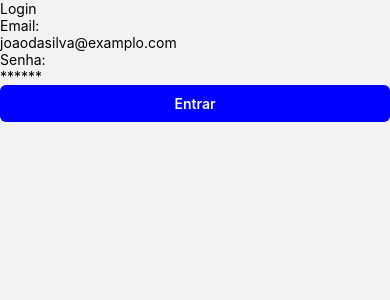
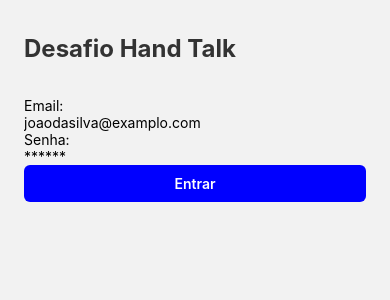
Before and after one commit to Alex-dll/desafio-hand-talk, a React Native app: screen /login in a window 390 px wide. Shown: the top 300 px of the page. Built offline with nearby package versions, Linux system fonts and the light colour scheme.

Commit message:
feat: styles

```diff
--- a/src/screens/Login/Login.tsx
+++ b/src/screens/Login/Login.tsx
@@ -31,7 +31,9 @@
 
   return (
     <SafeAreaView style={styles.container}>
-      <Text>Login</Text>
+      <View style={styles.areaTitle}>
+        <Text style={styles.title}>Desafio Hand Talk</Text>
+      </View>
 
       <View>
         <Controller
--- a/src/screens/Login/styles.ts
+++ b/src/screens/Login/styles.ts
@@ -3,6 +3,17 @@
 const styles = StyleSheet.create({
   container: {
     flex: 1,
+    margin: 24,
+  },
+
+  title: {
+    fontSize: 24,
+    fontWeight: "700",
+    color: "#333",
+    paddingVertical: 10,
+  },
+  areaTitle: {
+    marginBottom: 24,
   },
 });
 
```
